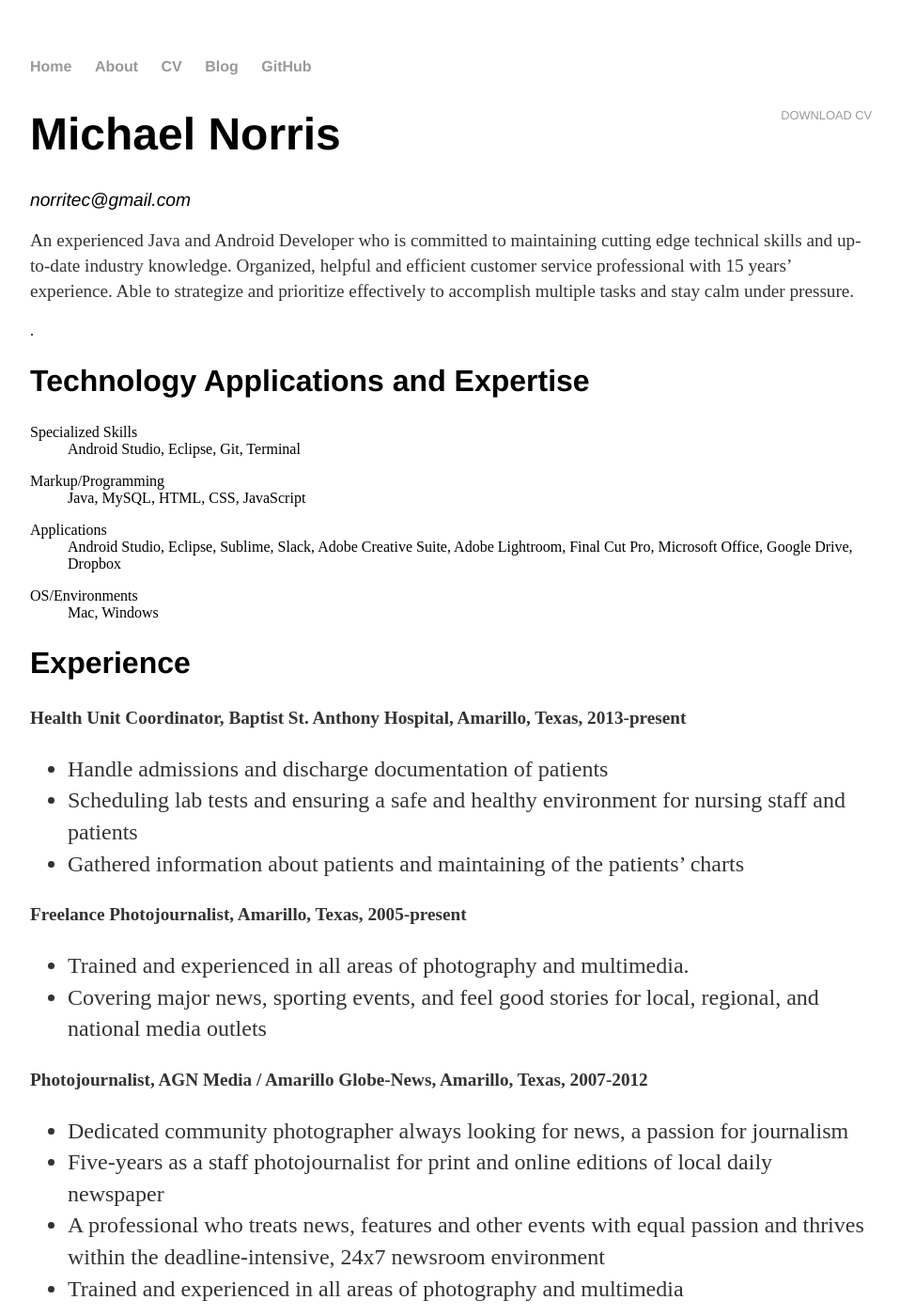
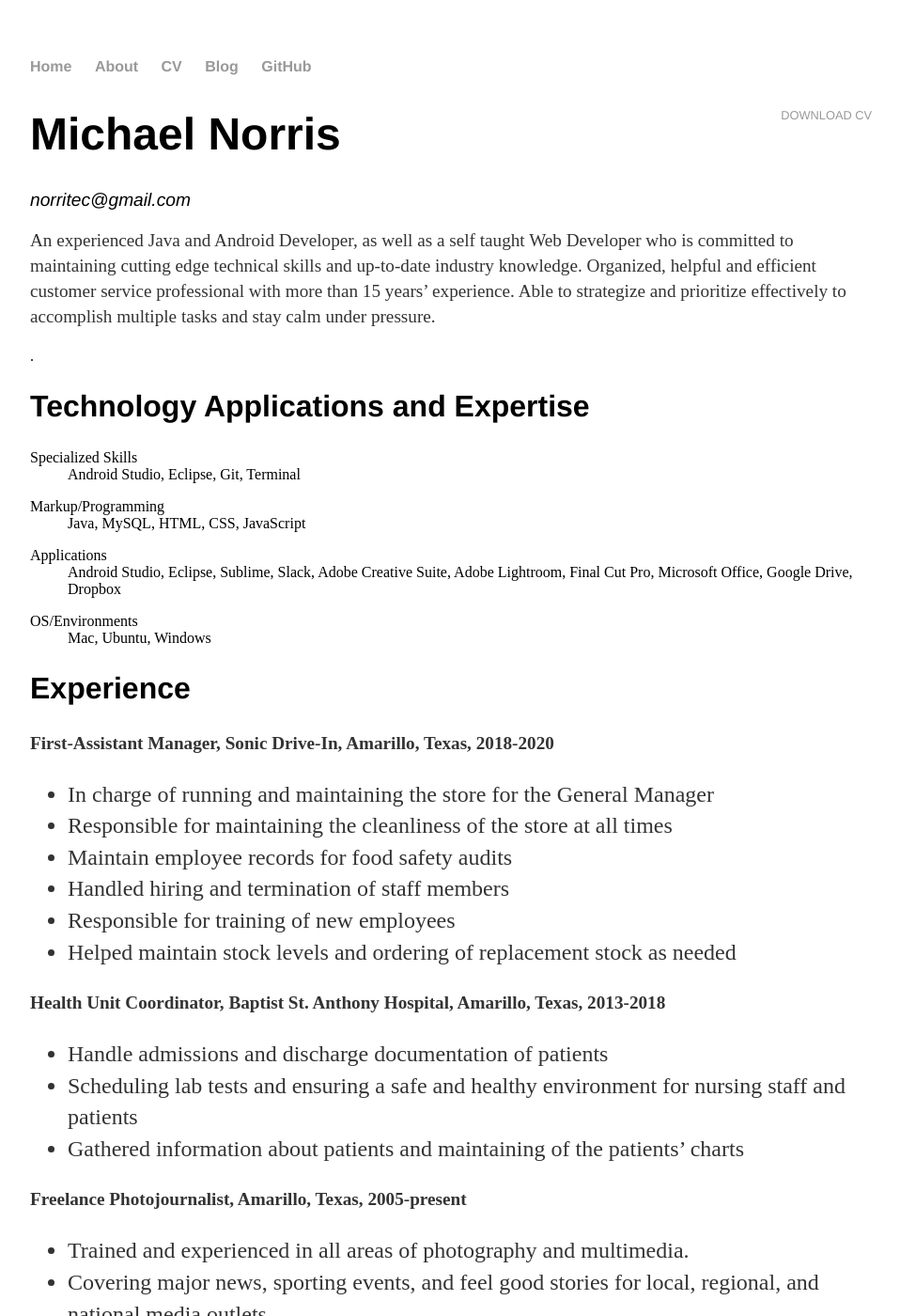
Before and after one commit to norritec/norritec.github.io, a Jekyll site: the page built from cv/index.html, in a window 1280 px wide and 1400 px high. Shown: the whole window at 94% size, without its empty margins (160-1118 px from the left). Built offline with Jekyll 4.4.1, drawn with Linux system fonts in a browser that asks for light colours.

Commit message:
made updates to cv

```diff
--- a/cv/index.html
+++ b/cv/index.html
@@ -12,7 +12,7 @@ title: CV of Your Name
 
 
 
-                    <p>An experienced Java and Android Developer who is committed to maintaining cutting edge technical skills and up-to-date industry knowledge.  Organized, helpful and efficient customer service professional with 15 years’ experience.  Able to strategize and prioritize effectively to accomplish multiple tasks and stay calm under pressure.</p>.
+                    <p>An experienced Java and Android Developer, as well as a self taught Web Developer who is committed to maintaining cutting edge technical skills and up-to-date industry knowledge.  Organized, helpful and efficient customer service professional with more than 15 years’ experience.  Able to strategize and prioritize effectively to accomplish multiple tasks and stay calm under pressure.</p>.
 
                     <h2>Technology Applications and Expertise</h2>
                     <dl class="dl-horizontal">
@@ -29,12 +29,21 @@ title: CV of Your Name
                     </dl>
                     <dl class="dl-horizontal">
                         <dt>OS/Environments</dt>
-                        <dd>Mac, Windows</dd>
+                        <dd>Mac, Ubuntu, Windows</dd>
                     </dl>
 
 
                     <h2>Experience</h2>
-                    <p><strong>Health Unit Coordinator, Baptist St. Anthony Hospital, Amarillo, Texas, 2013-present</strong></p>
+                    <p><strong>First-Assistant Manager, Sonic Drive-In, Amarillo, Texas, 2018-2020</strong></p>
+                    <ul>
+                        <li>In charge of running and maintaining the store for the General Manager</li>
+                        <li>Responsible for maintaining the cleanliness of the store at all times</li>
+                        <li>Maintain employee records for food safety audits</li>
+                        <li>Handled hiring and termination of staff members</li>
+                        <li>Responsible for training of new employees</li>
+                        <li>Helped maintain stock levels and ordering of replacement stock as needed</li>
+                    </ul>
+                    <p><strong>Health Unit Coordinator, Baptist St. Anthony Hospital, Amarillo, Texas, 2013-2018</strong></p>
                 <ul>
                 <li>Handle admissions and discharge documentation of patients</li>
                 <li>Scheduling lab tests and ensuring a safe and healthy environment for nursing staff and patients</li>
```
Also changed, not shown: _posts/2016-05-01-michael-norris-site-launched.md (+1 -1 lines).
